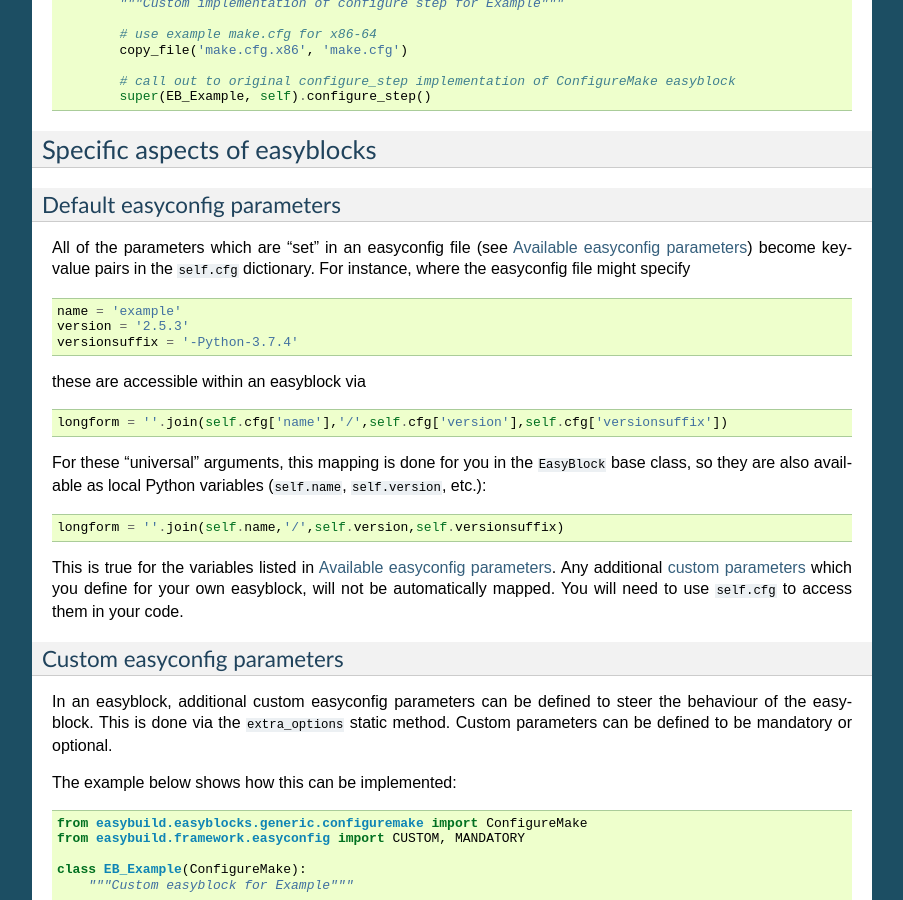
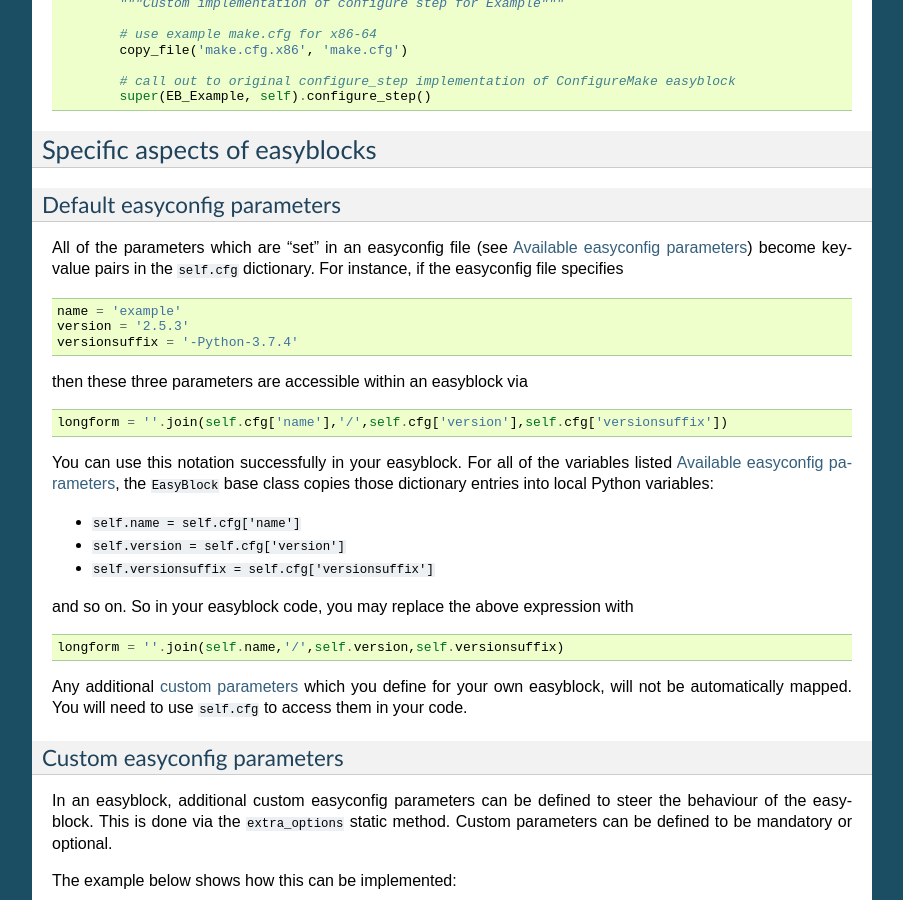
Before and after one commit to easybuilders/easybuild, a Sphinx documentation site: the page built from docs/Implementing-easyblocks.rst, in a window 1280 px wide and 900 px high, scrolled down 4457 px. Shown: the whole window, without its empty margins (198-1101 px from the left). Built offline with Sphinx 7.4.7, drawn with Linux system fonts in a browser that asks for light colours; pages that are not in the unit, such as notebooks, are missing from menus.

Commit message:
Improve explanation of using self.cfg['key'] vs. self.key; replace EasyConfig with easyconfig in new documentation sections.

```diff
--- a/docs/Implementing-easyblocks.rst
+++ b/docs/Implementing-easyblocks.rst
@@ -260,8 +260,7 @@ Default easyconfig parameters
 ~~~~~~~~~~~~~~~~~~~~~~~~~~~~~
 
 All of the parameters which are "set" in an easyconfig file (see :ref:`vsd_avail_easyconfig_params`)
-become key-value pairs in the ``self.cfg`` dictionary.  For instance, where the easyconfig file might
-specify
+become key-value pairs in the ``self.cfg`` dictionary.  For instance, if the easyconfig file specifies
 
 .. code:: python
 
@@ -269,23 +268,29 @@ specify
   version = '2.5.3'
   versionsuffix = '-Python-3.7.4'
 
-these are accessible within an easyblock via
+then these three parameters are accessible within an easyblock via
 
 .. code:: python
 
   longform = ''.join(self.cfg['name'],'/',self.cfg['version'],self.cfg['versionsuffix'])
 
-For these "universal" arguments, this mapping is done for you in the ``EasyBlock`` base class, so
-they are also available as local Python variables (``self.name``, ``self.version``, etc.):
+You can use this notation successfully in your easyblock.  For all of the variables listed
+:ref:`vsd_avail_easyconfig_params`, the ``EasyBlock`` base class copies those dictionary entries into local Python
+variables:
+
+* ``self.name = self.cfg['name']``
+* ``self.version = self.cfg['version']``
+* ``self.versionsuffix = self.cfg['versionsuffix']``
+
+and so on.  So in your easyblock code, you may replace the above expression
+with
 
 .. code:: python
 
   longform = ''.join(self.name,'/',self.version,self.versionsuffix)
 
-This is true for the variables listed in :ref:`vsd_avail_easyconfig_params`.  Any additional
-:ref:`custom parameters <implementing_easyblocks_custom_parameters>` which you define for your own
-easyblock, will not be automatically mapped.  You will need to use ``self.cfg`` to access them in
-your code.
+Any additional :ref:`custom parameters <implementing_easyblocks_custom_parameters>` which you define for your own
+easyblock, will not be automatically mapped.  You will need to use ``self.cfg`` to access them in your code.
 
 
 .. _implementing_easyblocks_custom_parameters:
```
Also changed, not shown: docs/Writing_easyconfig_files.rst (+6 -6 lines).
